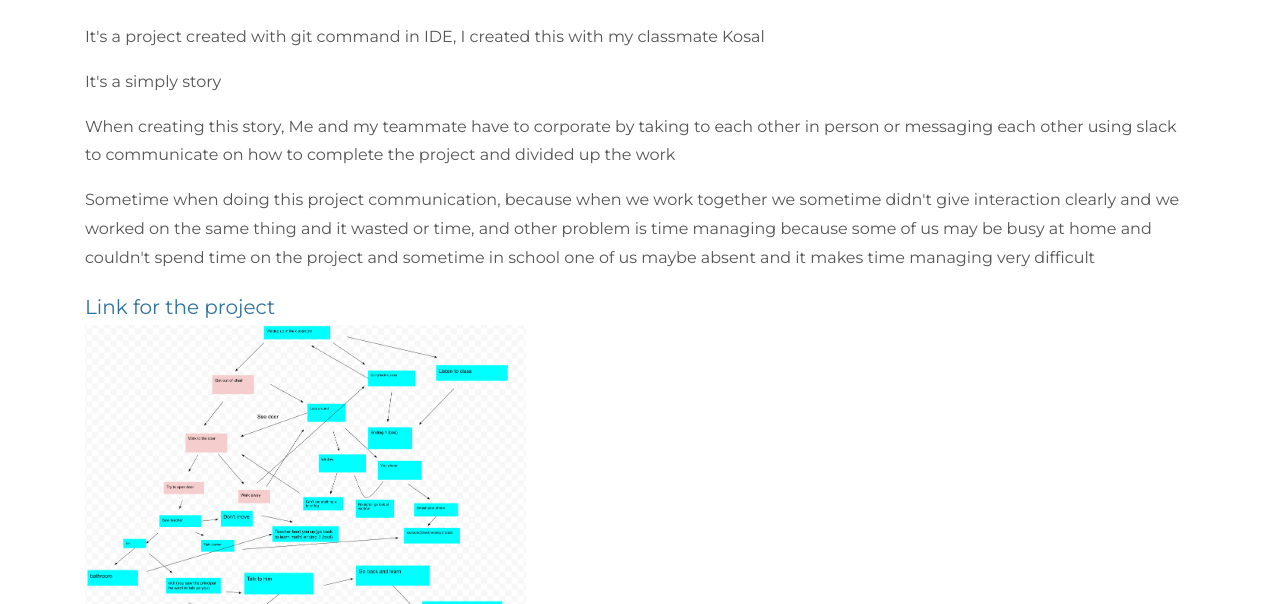
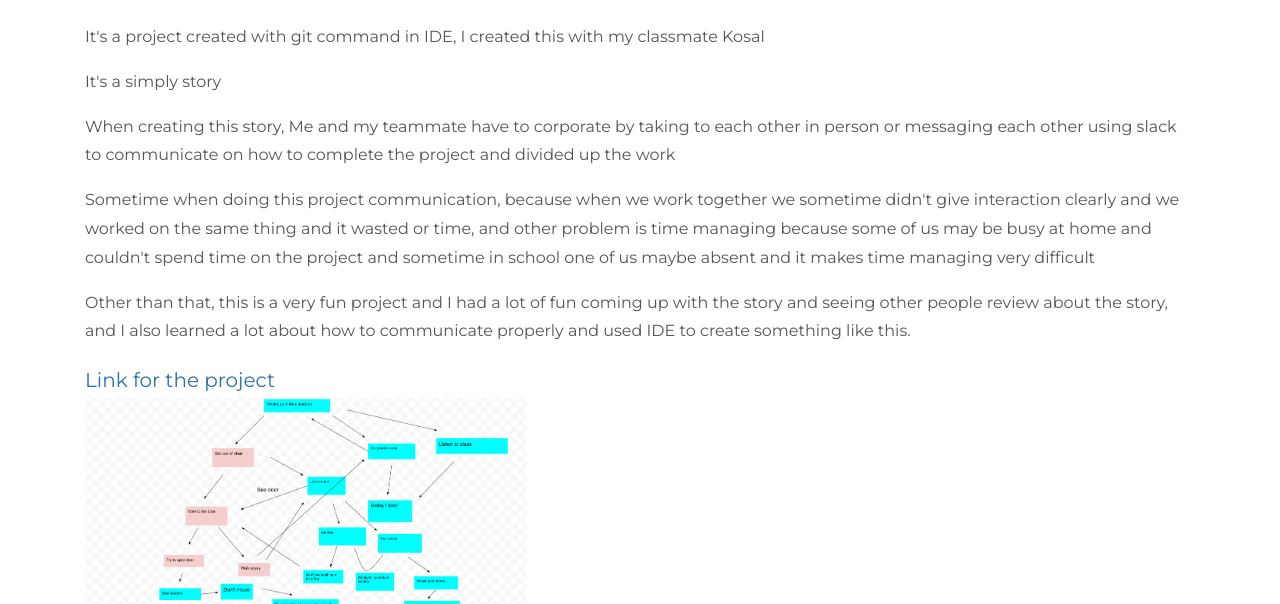
Before and after one commit to billyl1116/billyl1116.github.io, a plain HTML site: page projects/cyoa.html in a window 1280 px wide. Shown: the part 196-800 px from the top of the page. Drawn offline with nearby package versions, Linux system fonts and the light colour scheme.

Commit message:
Update cyoa.html

```diff
--- a/projects/cyoa.html
+++ b/projects/cyoa.html
@@ -50,6 +50,8 @@
             <p>It's a simply story</p>
             <p>When creating this story, Me and my teammate have to corporate by taking to each other in person or messaging each other using slack to communicate on how to complete the project and divided up the work</p>
             <p>Sometime when doing this project communication, because when we work together we sometime didn't give interaction clearly and we worked on the same thing and it wasted or time, and other problem is time managing because some of us may be busy at home and couldn't spend time on the project and sometime in school one of us maybe absent and it makes time managing very difficult</p>
+            <p>Other than that, this is a very fun project and I had a lot of fun coming up with the story and seeing other people review about the story, and I also learned a lot about how to communicate properly and used IDE to create something like this.
+</p>
             <a href="https://github.com/billyl1116/cyoa">Link for the project</a><br>
 
 
```
